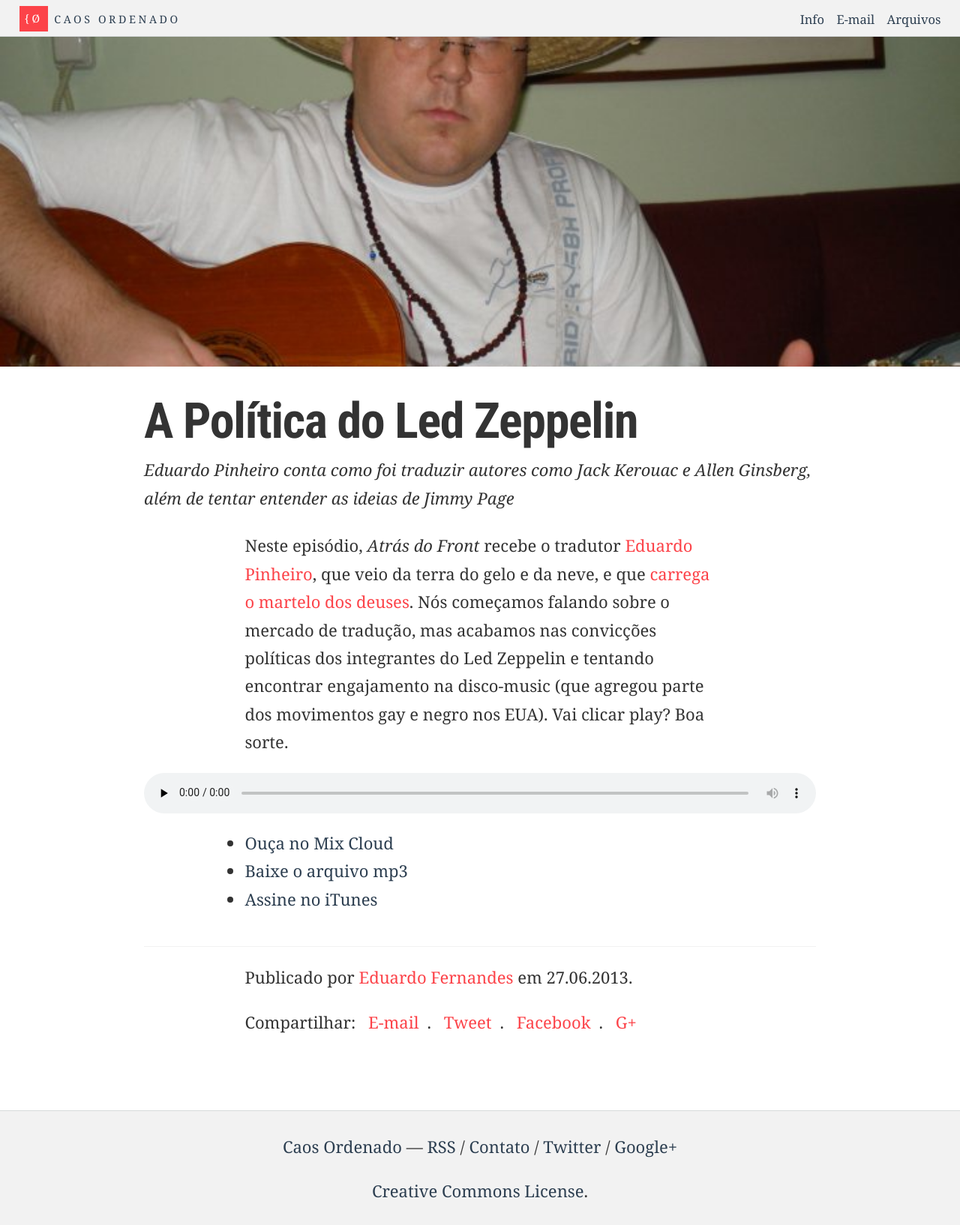
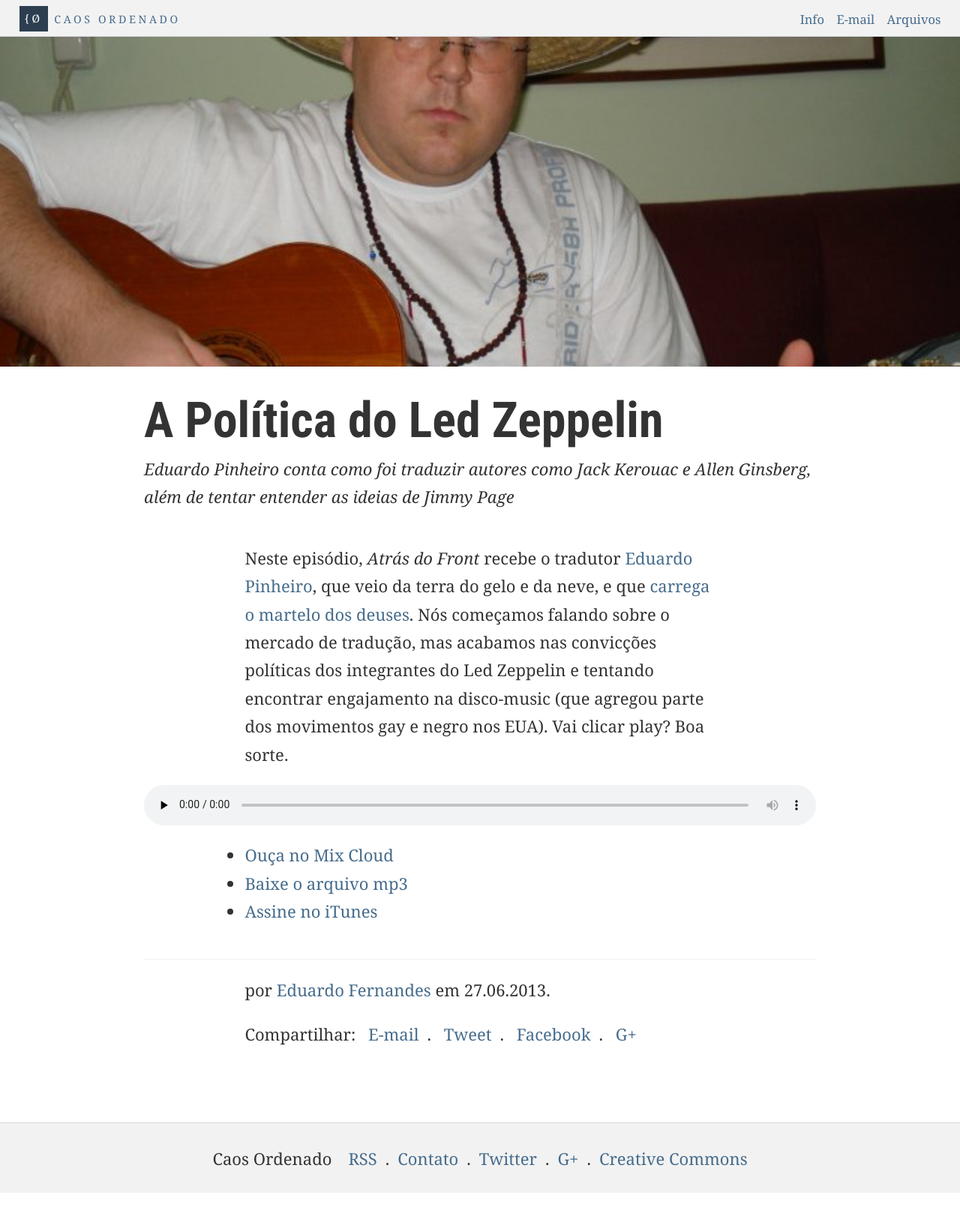
Before and after one commit to eduf/eduf.github.com, a Jekyll site: the page built from _posts/2013-06-27-a-politica-do-led-zeppelin.md, in a window 1280 px wide. Shown: the whole page at 75% size. Built offline with Jekyll 4.4.1, drawn with Linux system fonts in a browser that asks for light colours; nearby versions of some CDN libraries; comment, search, counter and statistics services are not loaded; after the commit the page ends 1591 px from its top, so only the background shows below that.

Commit message:
Chega de alterar agora

```diff
--- a/_includes/footer.html
+++ b/_includes/footer.html
@@ -1,4 +1,3 @@
 <footer role="contentinfo" id="colophon" itemscope itemtype="http://schema.org/SiteNavigationElement">
-    <p><a href="http://caosordenado.com" itemprop="url">{{site.site_name}}</a> — <a href="http://caosordenado.com/feed.xml" itemprop="url">RSS</a> / <a href="mailto:&#x65;&#x64;&#x75;&#x66;&#x40;&#x63;&#x61;&#x6F;&#x73;&#x6F;&#x72;&#x64;&#x65;&#x6E;&#x61;&#x64;&#x6F;&#x2E;&#x63;&#x6F;&#x6D;">Contato</a> / <a href="http://twitter.com/eduf" rel="me" itemprop="url">Twitter</a> / <a href="https://plus.google.com/118332442513569100227" rel="me" itemprop="url">Google+</a>
-    <p><a href="Creative Commons Attribution-NonCommercial 3.0 Unported License" itemprop="url">Creative Commons License</a>.
+    <p>{{site.site_name}}&ensp;&ensp;<a href="http://caosordenado.com/feed.xml" itemprop="url">RSS</a>&ensp;.&ensp;<a href="mailto:&#x65;&#x64;&#x75;&#x66;&#x40;&#x63;&#x61;&#x6F;&#x73;&#x6F;&#x72;&#x64;&#x65;&#x6E;&#x61;&#x64;&#x6F;&#x2E;&#x63;&#x6F;&#x6D;">Contato</a>&ensp;.&ensp;<a href="http://twitter.com/eduf" rel="me" itemprop="url">Twitter</a>&ensp;.&ensp;<a href="https://plus.google.com/118332442513569100227" rel="me" itemprop="url">G+</a>&ensp;.&ensp;<a href="Creative Commons Attribution-NonCommercial 3.0 Unported License" itemprop="url">Creative Commons</a>
 </footer>
--- a/_layouts/post.html
+++ b/_layouts/post.html
@@ -3,13 +3,12 @@
 ---
 
 <h1 class="entry-title" itemprop="headline">{% if site.titlecase %}{{ page.title | titlecase }}{% else %}{{ page.title }}{% endif %}</h1>
-
 <header class="excerpt" itemprop="description">{{ page.excerpt | markdownify }}</header>
 
 <span itemprop="articleBody">{{content}}</span>
 
 <footer class="entry-meta">
-	<p class="author vcard" itemprop="author" itemscope itemtype="http://schema.org/Person">Publicado por <span itemprop="name" class="fn"><a href="{{ site.url }}/info.html" title="Sobre Eduardo Fernandes" itemprop="url">Eduardo Fernandes</a></span> em <span datetime="{{ page.date| date:"%Y-%m-%d" }}" itemprop="datePublished">{{ page.date| date:"%d.%m.%Y" }}.</span></p>
+	<p class="author vcard" itemprop="author" itemscope itemtype="http://schema.org/Person">por <span itemprop="name" class="fn"><a href="{{ site.url }}/info.html" title="Sobre Eduardo Fernandes" itemprop="url">Eduardo Fernandes</a></span> em <span datetime="{{ page.date| date:"%Y-%m-%d" }}" itemprop="datePublished">{{ page.date| date:"%d.%m.%Y" }}.</span></p>
 	<p>Compartilhar:&ensp;
 	<a href="mailto:?subject={{ page.title }}&body=http://caosordenado.com{{ page.url }}">E-mail</a>&ensp;.&ensp;
 	<a target="_blank" href="http://twitter.com/home?status={{ page.title }}&#160;http://caosordenado.com{{ page.url }}">Tweet</a>&ensp;.&ensp;
```
Also changed, not shown: images/eduf.jpg, stylesheets/foundation.min.css, 1 other file.
